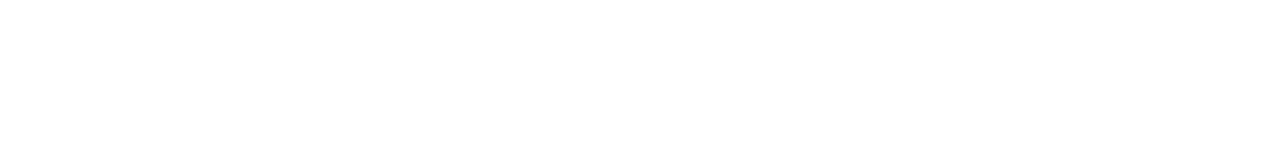
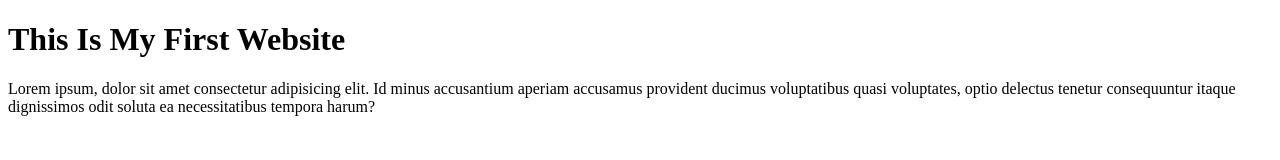
Before and after one commit to codermahbub20/my-first-repo, a plain HTML site: page index.html in a window 1280 px wide. Drawn offline with Linux system fonts and the light colour scheme.

Commit message:
added the first website blog

```diff
--- a/index.html
+++ b/index.html
@@ -3,9 +3,10 @@
 <head>
     <meta charset="UTF-8">
     <meta name="viewport" content="width=device-width, initial-scale=1.0">
-    <title>This Is My First Repo Test Version</title>
+    <title>This Is My First Repo Test Versionh1</title>
 </head>
 <body>
-
+    <h1>This Is My First Website</h1>
+    <p>Lorem ipsum, dolor sit amet consectetur adipisicing elit. Id minus accusantium aperiam accusamus provident ducimus voluptatibus quasi voluptates, optio delectus tenetur consequuntur itaque dignissimos odit soluta ea necessitatibus tempora harum?</p>
 </body>
 </html>
```
